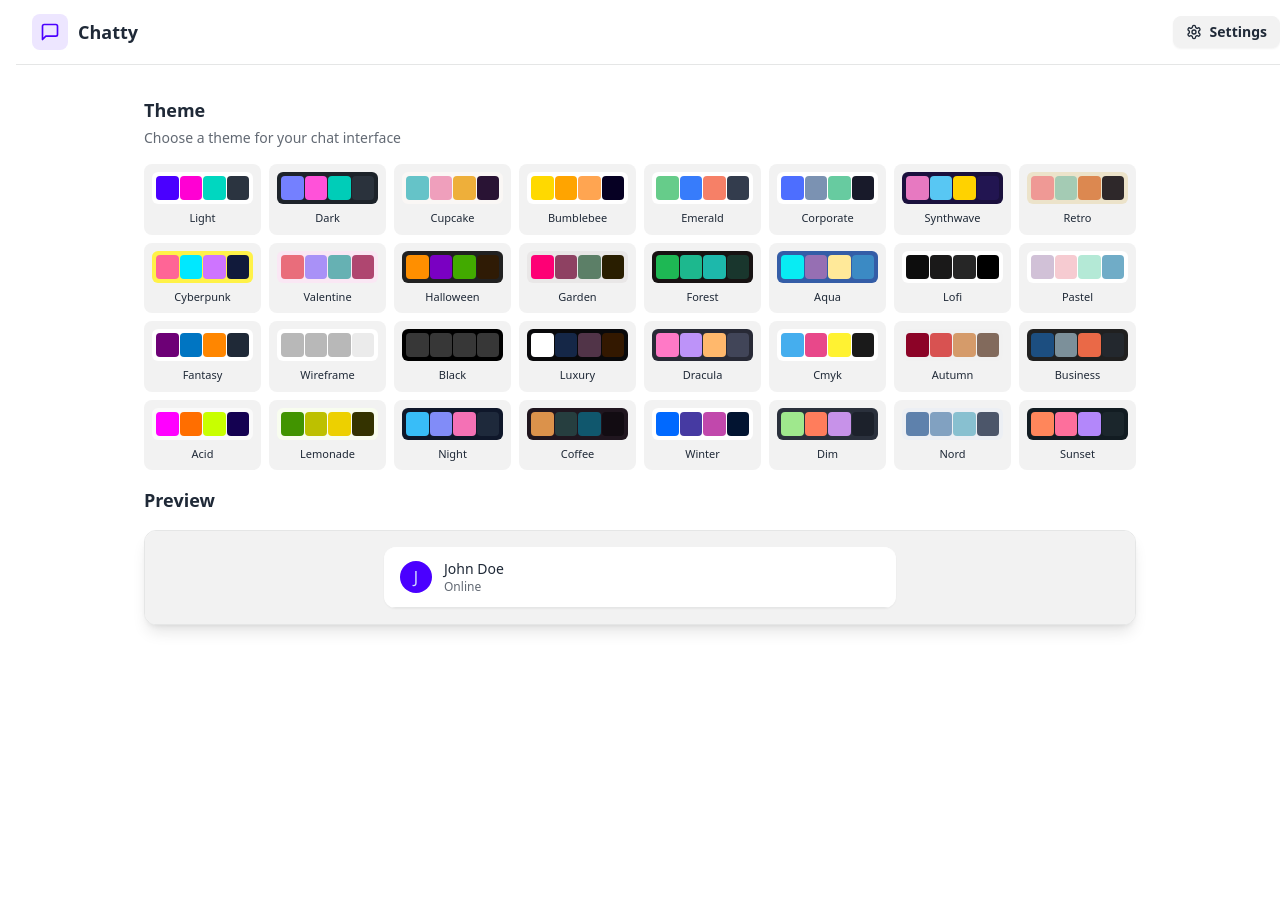
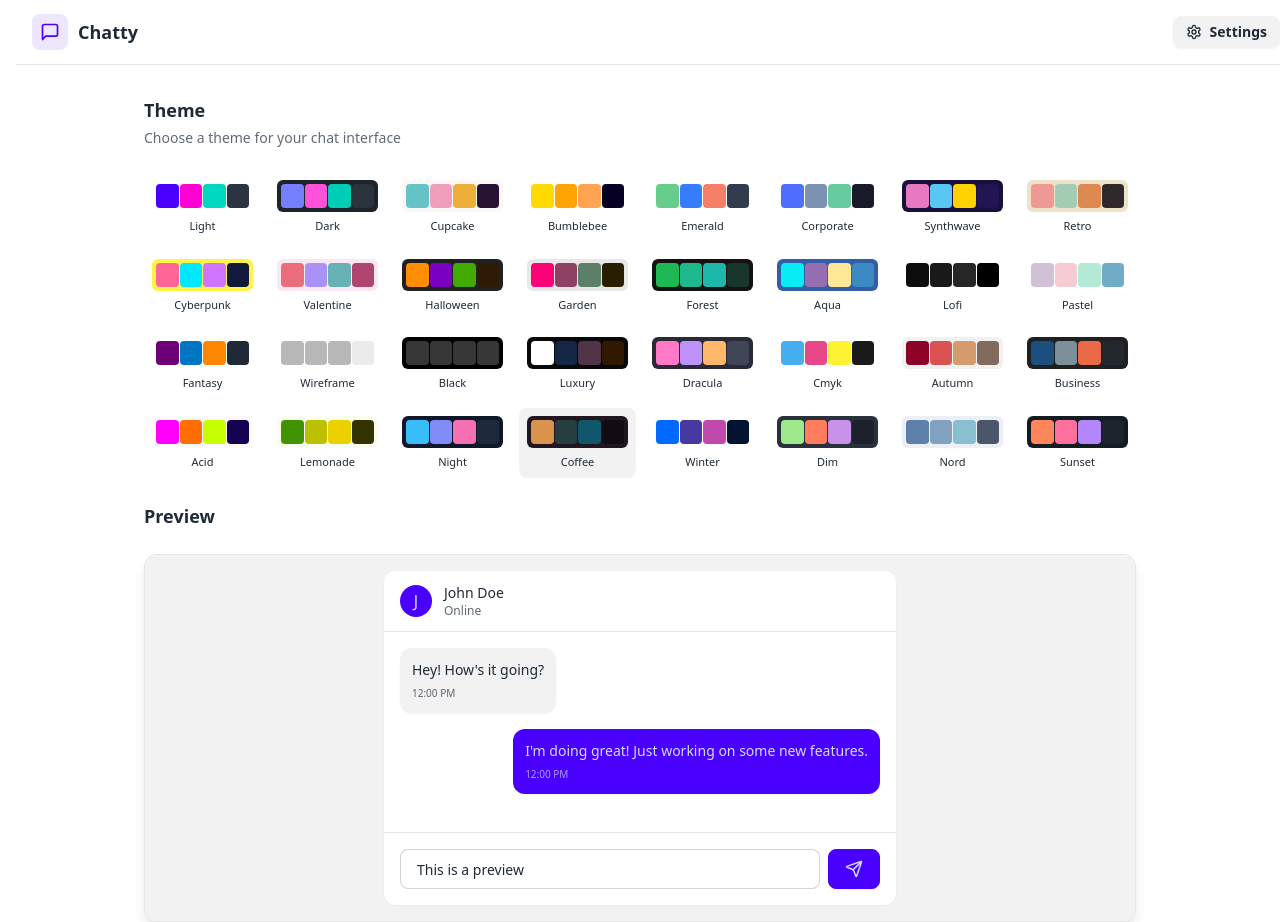
Before and after one commit to Zaid-maker/chatty, a React (Vite) app in the folder client/: page /settings in a window 1280 px wide. Before the commit the page ends 832 px from the top, so only its background shows below. Built offline with nearby package versions, Linux system fonts and the light colour scheme; no server answers.

Commit message:
feat: add chat preview and input to SettingsPage

```diff
--- a/client/src/pages/SettingsPage.jsx
+++ b/client/src/pages/SettingsPage.jsx
@@ -16,7 +16,7 @@
 
   return (
     <div className="h-screen container mx-auto px-4 pt-20 max-w-5xl">
-      <div className="space-y-4">
+      <div className="space-y-6">
         <div className="flex flex-col gap-1">
           <h2 className="text-lg font-semibold">Theme</h2>
           <p className="text-sm text-base-content/70">
@@ -30,8 +30,8 @@
               key={t}
               className={`
                 group flex flex-col items-center gap-1.5 p-2 rounded-lg transition-colors
-                ${t ? "bg-base-200" : "hover:bg-base-200/50"}
-                `}
+                ${theme === t ? "bg-base-200" : "hover:bg-base-200/50"}
+              `}
               onClick={() => setTheme(t)}
             >
               <div
@@ -71,6 +71,59 @@
                     </div>
                   </div>
                 </div>
+
+                {/* Chat Messages */}
+                <div className="p-4 space-y-4 min-h-[200px] max-h-[200px] overflow-y-auto bg-base-100">
+                  {PREVIEW_MESSAGES.map((message) => (
+                    <div
+                      key={message.id}
+                      className={`flex ${
+                        message.isSent ? "justify-end" : "justify-start"
+                      }`}
+                    >
+                      <div
+                        className={`
+                          max-w-[80%] rounded-xl p-3 shadow-sm
+                          ${
+                            message.isSent
+                              ? "bg-primary text-primary-content"
+                              : "bg-base-200"
+                          }
+                        `}
+                      >
+                        <p className="text-sm">{message.content}</p>
+                        <p
+                          className={`
+                            text-[10px] mt-1.5
+                            ${
+                              message.isSent
+                                ? "text-primary-content/70"
+                                : "text-base-content/70"
+                            }
+                          `}
+                        >
+                          12:00 PM
+                        </p>
+                      </div>
+                    </div>
+                  ))}
+                </div>
+
+                {/* Chat Input */}
+                <div className="p-4 border-t border-base-300 bg-base-100">
+                  <div className="flex gap-2">
+                    <input
+                      type="text"
+                      className="input input-bordered flex-1 text-sm h-10"
+                      placeholder="Type a message..."
+                      value="This is a preview"
+                      readOnly
+                    />
+                    <button className="btn btn-primary h-10 min-h-0">
+                      <Send size={18} />
+                    </button>
+                  </div>
+                </div>
               </div>
             </div>
           </div>
@@ -79,5 +132,4 @@
     </div>
   );
 };
-
 export default SettingsPage;
```
